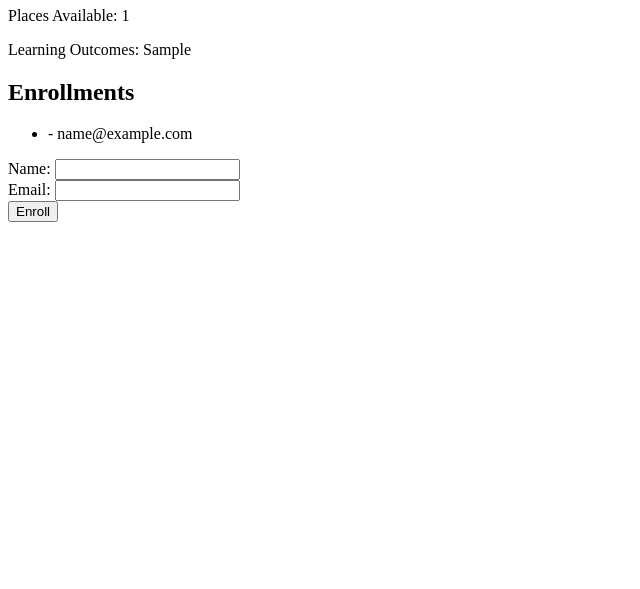
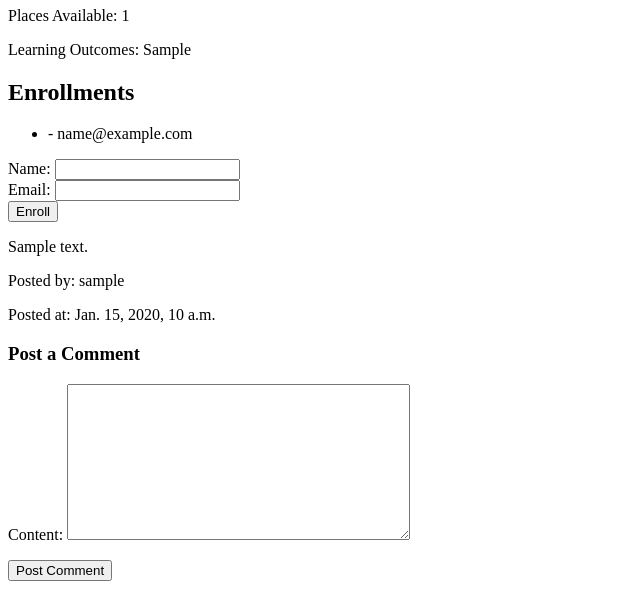
Before and after one commit to Oz-Lin/Python-Django-Testzone, a Django app: page /course/1/ in a window 1280 px wide. Shown: the part 375-964 px from the top of the page, without its empty margins (0-640 px from the left). Before the commit the page ends 597 px from the top, so only its background shows below. Run offline with Django 4.2, Linux system fonts and the light colour scheme; tables that the repository leaves empty hold one stand-in row (values such as "Sample post").

Commit message:
add comment section on course detail pages

```diff
--- a/src/course_listing/courses/forms.py
+++ b/src/course_listing/courses/forms.py
@@ -1,5 +1,5 @@
 from django import forms
-from .models import Course, Review, Enrollment
+from .models import Course, Review, Enrollment, Comment
 
 class CourseForm(forms.ModelForm):
     class Meta:
@@ -15,3 +15,8 @@ class EnrollmentForm(forms.ModelForm):
     class Meta:
         model = Enrollment
         fields = ['student_name', 'email']
+
+class CommentForm(forms.ModelForm):
+    class Meta:
+        model = Comment
+        fields = ['content']
--- a/src/course_listing/courses/models.py
+++ b/src/course_listing/courses/models.py
@@ -29,3 +29,13 @@ class Review(models.Model):
     user = models.ForeignKey(User, on_delete=models.CASCADE)
     rating = models.IntegerField()
     comment = models.TextField()
+
+
+class Comment(models.Model):
+    course = models.ForeignKey(Course, on_delete=models.CASCADE, related_name='comments')
+    user = models.ForeignKey(User, on_delete=models.CASCADE)
+    content = models.TextField()
+    created_at = models.DateTimeField(auto_now_add=True)
+
+    def __str__(self):
+        return f'Comment by {self.user.username} on {self.course.title}'
--- a/src/course_listing/courses/templates/courses/course_detail.html
+++ b/src/course_listing/courses/templates/courses/course_detail.html
@@ -52,4 +52,21 @@
     <button type="submit" class="btn btn-primary">Enroll</button>
   </form>
 
+    {% for comment in course.comments.all %}
+        <div class="comment">
+            <p>{{ comment.content }}</p>
+            <p>Posted by: {{ comment.user.username }}</p>
+            <p>Posted at: {{ comment.created_at }}</p>
+        </div>
+        {% empty %}
+        <p>No comments yet.</p>
+    {% endfor %}
+
+    <h3>Post a Comment</h3>
+        <form method="post" action="{% url 'course_detail' course.id %}">
+        {% csrf_token %}
+        {{ comment_form.as_p }}
+        <button type="submit" class="btn btn-primary">Post Comment</button>
+        </form>
+
 {% endblock %}
--- a/src/course_listing/courses/views.py
+++ b/src/course_listing/courses/views.py
@@ -2,9 +2,9 @@ from django.shortcuts import render, redirect, get_object_or_404
 from django.contrib.auth.forms import UserCreationForm, AuthenticationForm
 from django.contrib.auth import login, logout
 from django.contrib.auth.decorators import login_required
-from .models import Course, Review, Enrollment
+from .models import Course, Review, Enrollment, Comment
 from django.contrib import messages
-from .forms import CourseForm, ReviewForm, EnrollmentForm
+from .forms import CourseForm, ReviewForm, EnrollmentForm, CommentForm
 from django.db.models import Q # search func
 from django.core.paginator import Paginator # pagination to the course list page
 
@@ -31,31 +31,46 @@ def course_list(request):
 def course_detail(request, course_id):
     course = Course.objects.get(id=course_id)
     enrollments = Enrollment.objects.filter(course=course)
+    enrollment_form = EnrollmentForm()
+    comment_form = CommentForm()
     if request.method == 'POST':
-        enrollment_form = EnrollmentForm(request.POST)
-        if enrollment_form.is_valid():
-            name = enrollment_form.cleaned_data['name']
-            email = enrollment_form.cleaned_data['email']
+        if 'enrollment_form' in request.POST:
+            enrollment_form = EnrollmentForm(request.POST)
+            if enrollment_form.is_valid():
+                name = enrollment_form.cleaned_data['name']
+                email = enrollment_form.cleaned_data['email']
 
-            # Check if the user is already enrolled
-            if Enrollment.objects.filter(course=course, email=email).exists():
-                messages.warning(request, 'You are already enrolled in this course!')
+                # Check if the user is already enrolled
+                if Enrollment.objects.filter(course=course, email=email).exists():
+                    messages.warning(request, 'You are already enrolled in this course!')
+                else:
+                    enrollment = enrollment_form.save(commit=False)
+                    enrollment.course = course
+                    enrollment.save()
+                    messages.success(request, f'Congratulations, {name}! You have successfully enrolled in the course!')
+                    return redirect('course_detail', course_id=course_id)
             else:
-                enrollment = enrollment_form.save(commit=False)
-                enrollment.course = course
-                enrollment.save()
-                messages.success(request, f'Congratulations, {name}! You have successfully enrolled in the course!')
-                return redirect('course_detail', course_id=course_id)
+                for field, errors in enrollment_form.errors.items():
+                    for error in errors:
+                        messages.error(request, f'{field.capitalize()}: {error}')
         else:
-            for field, errors in enrollment_form.errors.items():
-                for error in errors:
-                    messages.error(request, f'{field.capitalize()}: {error}')
-    else:
-        initial_data = {'name': request.user.get_full_name(),
+            initial_data = {'name': request.user.get_full_name(),
                         'email': request.user.email} if request.user.is_authenticated else None
-        enrollment_form = EnrollmentForm(initial=initial_data)
+            enrollment_form = EnrollmentForm(initial=initial_data)
+
+    elif 'comment_form' in request.POST:
+        comment_form = CommentForm(request.POST)
+        if comment_form.is_valid():
+            comment = comment_form.save(commit=False)
+            comment.course = course
+            comment.user = request.user
+            comment.save()
+            messages.success(request, 'Your comment has been posted.')
+            return redirect('course_detail', course_id=course_id)
+
     return render(request, 'courses/course_detail.html',
-                  {'course': course, 'enrollment_form': enrollment_form, 'enrollments': enrollments})
+                  {'course': course, 'enrollments': enrollments, 'enrollment_form': enrollment_form,
+                   'comment_form': comment_form})
 
 def enroll_course(request, course_id):
     course = Course.objects.get(id=course_id)
```
